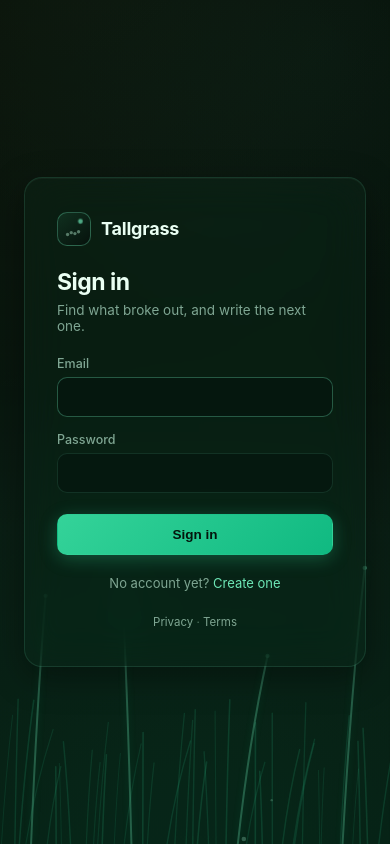
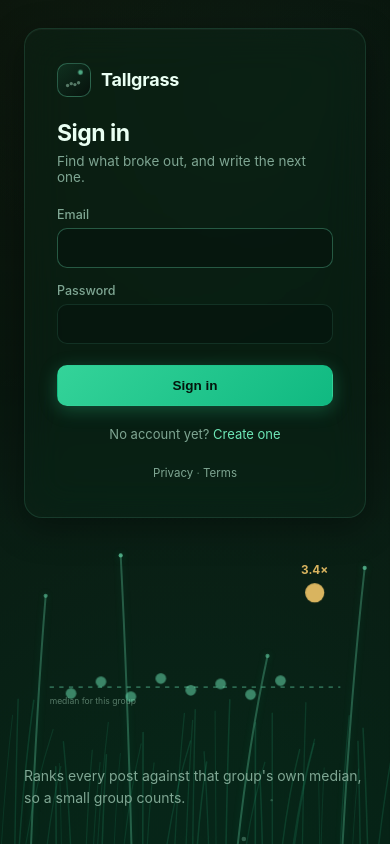
Before and after one commit to SimplyAgenticAI/Outlier, a Flask app: page /login in a window 390 px wide. Run offline with Flask 3, Linux system fonts and the light colour scheme; some libraries are stand-ins or nearby versions.

Commit message:
V17.3: the login screen explains what this is
/login is the front door - a signed-out visitor is redirected straight to it -
and it was a form under one line of copy. Anybody deciding whether to sign up
at all had nothing to decide from.

Three beats, because that is the arc rather than a list of features. The panel
reading a group while a counter climbs. The same posts plotted against that
group's own median, with one breaking away. Then the breakout becoming copy of
your own. Twelve seconds, then round again, with a caption per beat saying
what is being shown.

Two of the three drawings already existed and are reused rather than
reinvented: the scatter from the empty feed, which is the whole idea of the
product in one graphic, and the panel demo built for the guidance panel.

Inline SVG, not a video. The CSP blocks external assets so a hosted clip was
never available, and this stays sharp at any size, themes with the app, weighs
a few kilobytes and stops entirely for prefers-reduced-motion - where the
first beat remains as a still frame rather than three drawings stacked on each
other.

Beside the form, never above it. Most traffic here is people who already have
an account, so the card keeps its exact width and position and the explainer
takes the space that was empty. Below 900px it stacks - and the FORM comes
first, because somebody returning to sign in should not scroll past a pitch to
reach the password field.

Scene and caption share one keyframe and are placed by delay, so they cannot
drift apart as the timing is tuned.

Register is untouched: somebody who has already decided does not need selling.

Co-Authored-By: Claude Opus 5 <noreply@anthropic.com>

```diff
--- a/static/css/outlier.css
+++ b/static/css/outlier.css
@@ -1154,6 +1154,125 @@ select.kind-select option { color: initial; }
 
 .auth-body { display: grid; place-items: center; min-height: 100vh; }
 .auth-shell { position: relative; z-index: 1; width: 100%; max-width: 420px; padding: 24px; }
+
+/* ------------------------------------------------- how it works (login) */
+
+/* Two columns on the login page: the explainer takes the space that was
+   empty, and the form keeps its width and position exactly. */
+.auth-shell-wide {
+  max-width: 980px;
+  display: grid; gap: 40px; align-items: center;
+  grid-template-columns: minmax(0, 1fr) 420px;
+}
+.auth-shell-wide .auth-card { max-width: 420px; }
+
+@media (max-width: 900px) {
+  /* Form FIRST on a narrow screen. Somebody returning to sign in should not
+     have to scroll past a sales pitch to reach the password field. */
+  .auth-shell-wide { grid-template-columns: 1fr; max-width: 460px; gap: 28px; }
+  .auth-shell-wide .hiw { order: 2; }
+}
+
+.hiw { min-width: 0; }
+.hiw-stage { width: 100%; height: auto; display: block; }
+
+/* Every scene starts hidden and is revealed by its own slice of the loop, so
+   a reduced-motion viewer sees the first beat as a still frame rather than
+   three drawings stacked on top of each other. */
+.hiw-scene { opacity: 0; }
+.hiw-1 { opacity: 1; }
+
+.hiw-page { fill: rgba(255,255,255,0.02); stroke: var(--border); }
+.hiw-post { fill: rgba(255,255,255,0.04); }
+.hiw-line { fill: rgba(110,231,183,0.22); }
+
+.hiw-hud { fill: rgba(7,20,13,0.97); stroke: rgba(110,231,183,0.32); }
+.hiw-hud-bar { fill: rgba(16,40,27,0.9); }
+.hiw-hud-name { fill: var(--emerald-bright); font-size: 8px; font-weight: 700; }
+.hiw-hud-label { fill: var(--text-faint); font-size: 7px; }
+.hiw-hud-n {
+  fill: var(--text); font-size: 17px; font-weight: 700;
+  font-variant-numeric: tabular-nums; opacity: 0;
+}
+.hiw-n0 { opacity: 1; }
+.hiw-hud-btn { fill: rgba(110,231,183,0.16); }
+.hiw-hud-btn-t {
+  fill: var(--emerald-bright); font-size: 7px; font-weight: 700; text-anchor: middle;
+}
+
+.hiw-median { stroke: rgba(110,231,183,0.36); stroke-width: 1.5; stroke-dasharray: 4 5; }
+.hiw-median-t { fill: var(--text-faint); font-size: 8px; }
+.hiw-dot { fill: rgba(110,231,183,0.5); }
+.hiw-break { fill: var(--gold); }
+.hiw-break-t {
+  fill: var(--gold); font-size: 11px; font-weight: 700; text-anchor: middle;
+}
+
+.hiw-card { fill: rgba(16,40,27,0.5); stroke: var(--border-lit); }
+.hiw-avatar { fill: rgba(110,231,183,0.28); }
+.hiw-typed { fill: rgba(234,255,243,0.5); transform-origin: 52px 0; }
+
+.hiw-caption { margin-top: 16px; position: relative; min-height: 3.2em; }
+.hiw-cap {
+  position: absolute; inset: 0; margin: 0; opacity: 0;
+  font-size: 14px; line-height: 1.6; color: var(--text-muted);
+}
+.hiw-c1 { opacity: 1; }
+
+@media (prefers-reduced-motion: no-preference) {
+  /* Twelve seconds, three beats of four. Scene and caption share one
+     keyframe and are placed by delay, so they can never drift apart. */
+  .hiw-scene, .hiw-cap { animation: hiw-beat 12s ease-in-out infinite; }
+  .hiw-1, .hiw-c1 { animation-delay: 0s; }
+  .hiw-2, .hiw-c2 { animation-delay: 4s; }
+  .hiw-3, .hiw-c3 { animation-delay: 8s; }
+
+  /* Inside beat one: the roll of posts moves and the counter climbs. */
+  .hiw-roll { animation: hiw-roll 12s ease-in-out infinite; }
+  .hiw-hud-n { animation: hiw-beat 12s steps(1) infinite; }
+  .hiw-n0 { animation-delay: 0s; }
+  .hiw-n1 { animation-delay: 0.9s; }
+  .hiw-n2 { animation-delay: 1.8s; }
+  .hiw-n3 { animation-delay: 2.7s; }
+
+  /* Inside beat two: the ordinary dots settle, then one leaves. */
+  .hiw-dot { animation: hiw-settle 12s ease-out infinite; animation-delay: var(--d); }
+  .hiw-break { animation: hiw-break 12s cubic-bezier(0.34, 1.3, 0.64, 1) infinite; }
+
+  /* Inside beat three: the lines are typed one after another. */
+  .hiw-typed { animation: hiw-type 12s ease-out infinite; }
+  .hiw-t0 { animation-delay: 8.2s; }
+  .hiw-t1 { animation-delay: 8.6s; }
+  .hiw-t2 { animation-delay: 9s; }
+  .hiw-t3 { animation-delay: 9.4s; }
+}
+
+/* One slice visible, the rest hidden. Delay places each element's slice. */
+@keyframes hiw-beat {
+  0%      { opacity: 0; }
+  3%, 30% { opacity: 1; }
+  33%,100%{ opacity: 0; }
+}
+@keyframes hiw-roll {
+  0%, 4%   { transform: translateY(0); }
+  28%,100% { transform: translateY(-120px); }
+}
+@keyframes hiw-settle {
+  0%, 33%  { transform: translateY(-16px); opacity: 0; }
+  40%      { transform: translateY(0); opacity: 1; }
+  62%,100% { transform: translateY(0); opacity: 1; }
+}
+@keyframes hiw-break {
+  0%, 40%  { transform: translateY(88px); opacity: 0; }
+  48%      { opacity: 1; }
+  56%,62%  { transform: translateY(0); opacity: 1; }
+  70%,100% { transform: translateY(0); opacity: 0; }
+}
+@keyframes hiw-type {
+  0%       { transform: scaleX(0); opacity: 0; }
+  2%, 22%  { transform: scaleX(1); opacity: 1; }
+  26%,100% { transform: scaleX(1); opacity: 0; }
+}
 .auth-card { padding: 34px 32px; }
 .auth-brand { display: flex; align-items: center; gap: 10px; margin-bottom: 22px; }
 .auth-card h1 { font-size: 23px; margin: 0 0 6px; }
--- /dev/null
+++ b/templates/_how_it_works.html
@@ -0,0 +1,67 @@
+{# What this product is, before anyone has an account.
+
+   /login is the front door — a signed-out visitor is redirected here — and it
+   was a form with one line of copy, explaining nothing to somebody deciding
+   whether to sign up at all.
+
+   Three beats, because that is the actual arc: read the groups, rank against
+   their own median, write the next one. Inline SVG rather than a video: the
+   CSP blocks external assets, it stays sharp at any size, it themes with the
+   app, and it can be stopped for prefers-reduced-motion. #}
+<div class="hiw" aria-hidden="true">
+  <svg class="hiw-stage" viewBox="0 0 320 190">
+
+    {# 1. SCAN — the panel sitting on a group, counting as it reads. #}
+    <g class="hiw-scene hiw-1">
+      <rect class="hiw-page" x="6" y="8" width="308" height="174" rx="10"/>
+      <g class="hiw-roll">
+        {% for y in [18, 58, 98, 138, 178, 218] %}
+        <rect class="hiw-post" x="20" y="{{ y }}" width="180" height="32" rx="6"/>
+        <rect class="hiw-line" x="30" y="{{ y + 9 }}" width="104" height="5" rx="2"/>
+        <rect class="hiw-line" x="30" y="{{ y + 21 }}" width="64" height="5" rx="2"/>
+        {% endfor %}
+      </g>
+
+      <rect class="hiw-hud" x="214" y="34" width="88" height="120" rx="9"/>
+      <rect class="hiw-hud-bar" x="214" y="34" width="88" height="18" rx="9"/>
+      <text class="hiw-hud-name" x="224" y="47">{{ app_name }}</text>
+      <text class="hiw-hud-label" x="224" y="70">Captured</text>
+      {% for n in [0, 9, 21, 34] %}
+      <text class="hiw-hud-n hiw-n{{ loop.index0 }}" x="224" y="90">{{ n }}</text>
+      {% endfor %}
+      <rect class="hiw-hud-btn" x="224" y="120" width="68" height="16" rx="8"/>
+      <text class="hiw-hud-btn-t" x="258" y="131">Scanning…</text>
+    </g>
+
+    {# 2. SCORE — the same posts against their group's median, one breaking
+       away. This is the idea the whole product rests on. #}
+    <g class="hiw-scene hiw-2">
+      <line class="hiw-median" x1="24" y1="132" x2="296" y2="132"/>
+      <text class="hiw-median-t" x="24" y="148">median for this group</text>
+      {% for x, y, d in [(44,138,0),(72,127,1),(100,141,2),(128,124,3),(156,135,4),
+                          (184,129,5),(212,139,6),(240,126,7)] %}
+      <circle class="hiw-dot" cx="{{ x }}" cy="{{ y }}" r="5"
+              style="--d: {{ d * 0.08 }}s"/>
+      {% endfor %}
+      <circle class="hiw-break" cx="272" cy="44" r="9"/>
+      <text class="hiw-break-t" x="272" y="26">3.4×</text>
+    </g>
+
+    {# 3. WRITE — the breakout becomes copy of your own. #}
+    <g class="hiw-scene hiw-3">
+      <rect class="hiw-card" x="34" y="26" width="252" height="138" rx="10"/>
+      <circle class="hiw-avatar" cx="56" cy="48" r="9"/>
+      <rect class="hiw-line" x="72" y="43" width="70" height="6" rx="3"/>
+      {% for y, w, d in [(74, 210, 0), (92, 186, 1), (110, 224, 2), (128, 140, 3)] %}
+      <rect class="hiw-typed hiw-t{{ d }}" x="52" y="{{ y }}" width="{{ w }}" height="7" rx="3"/>
+      {% endfor %}
+    </g>
+  </svg>
+
+  {# Captions ride the same twelve-second loop as the scenes. #}
+  <div class="hiw-caption">
+    <p class="hiw-cap hiw-c1">Reads the groups you're already in — nothing leaves your dashboard.</p>
+    <p class="hiw-cap hiw-c2">Ranks every post against that group's own median, so a small group counts.</p>
+    <p class="hiw-cap hiw-c3">Then helps you write the next one, built on what actually worked.</p>
+  </div>
+</div>
--- a/templates/login.html
+++ b/templates/login.html
@@ -12,7 +12,12 @@
 <div class="ambient"></div>
 <canvas id="field" class="field" aria-hidden="true"></canvas>
 
-<main class="auth-shell">
+{# Wider on the login page only, so the explainer sits BESIDE the form rather
+   than pushing it down. Most traffic here is people who already have an
+   account and want the form exactly where it was. #}
+<main class="auth-shell auth-shell-wide">
+  {% include "_how_it_works.html" %}
+
   <div class="glass auth-card">
     <div class="auth-brand">
       <span class="brand-mark">
```
Also changed, not shown: extension/manifest.json.
